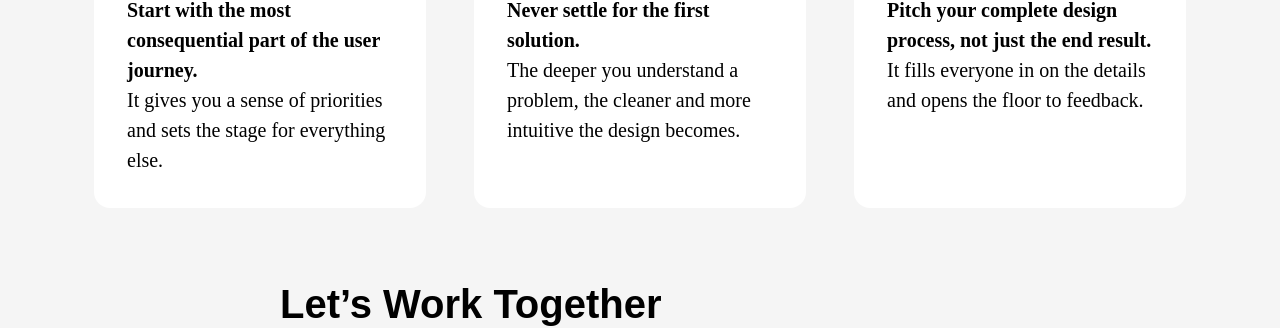
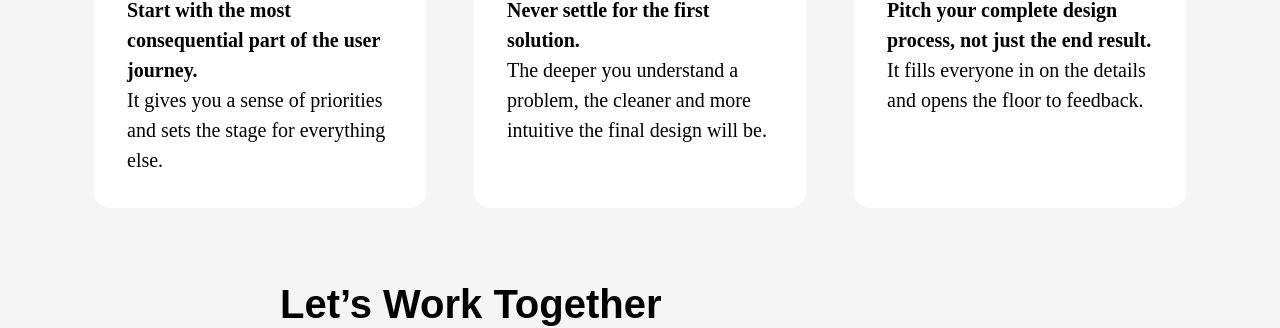
Before and after one commit to piotrbakker/piotrbakker.com, a Jekyll site: the page built from about.html, in a window 1280 px wide and 900 px high, scrolled down 1532 px. Shown: the part 238-566 px from the top of the window. Built offline with Jekyll 4.4.1, drawn with Linux system fonts in a browser that asks for light colours; some web fonts are replaced.

Commit message:
Update wording.

```diff
--- a/about.html
+++ b/about.html
@@ -86,7 +86,7 @@ layout: default
               <div class="card h-100 p-2 p-lg-3 rounded-4 card-bg-primary card-border-primary">
                 <div class="card-body">
                   <div class="mb-3 numeral-container-rounded numeral-bg-gradient gradient-sunrise"><span class="fs-5 fw-bold text-uppercase text-style-primary text-sans-serif-ui">2</span></div>
-                  <p class="card-text fs-5 text-style-primary text-serif"><span class="fw-bold">Never settle for the first solution.</span><br>The deeper you understand a problem, the cleaner and more intuitive the design becomes.</p>
+                  <p class="card-text fs-5 text-style-primary text-serif"><span class="fw-bold">Never settle for the first solution.</span><br>The deeper you understand a problem, the cleaner and more intuitive the final design will be.</p>
                 </div>
               </div>
             </div>
```
